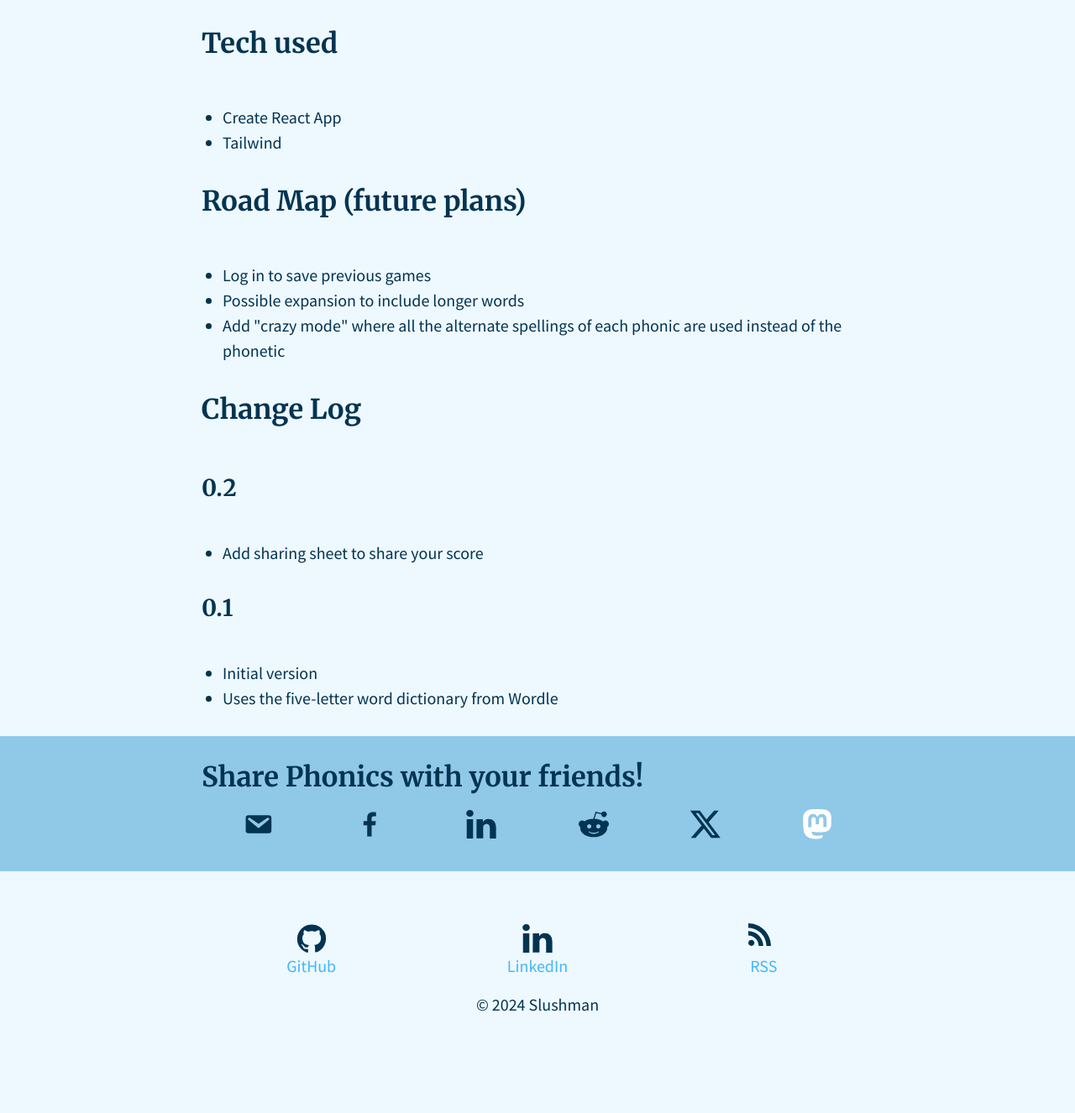
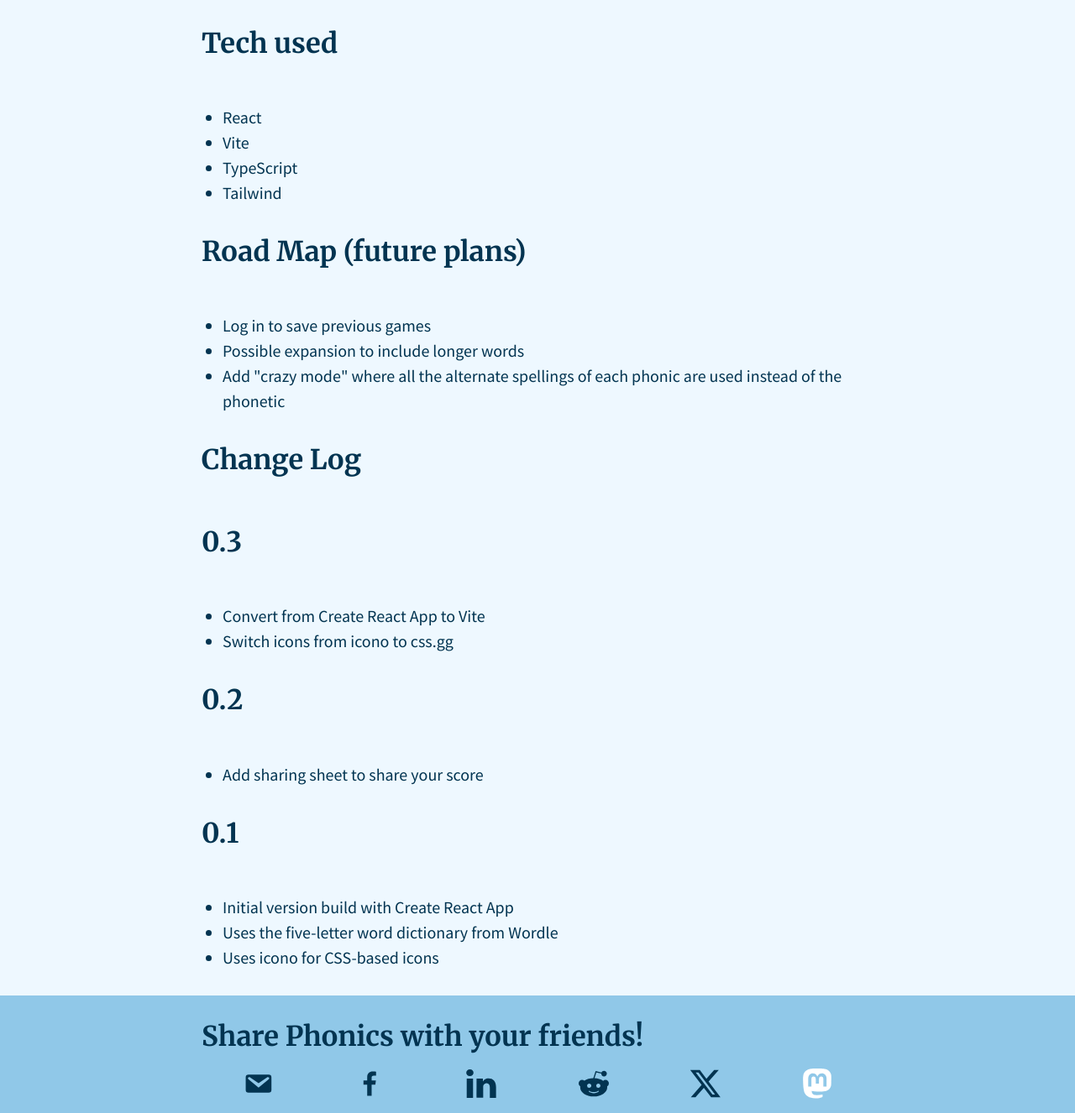
Before and after one commit to slushman/slushman-astro, an Astro site: page /project/phonics in a window 1280 px wide. Shown: the part 707-2033 px from the top of the page at 84% size. Before the commit the page ends 1935 px from the top, so only its background shows below. Built offline with nearby package versions, Linux system fonts and the light colour scheme; Astro itself is replaced by a stand-in of ours.

Commit message:
Update projects

```diff
--- a/src/content/project/phonics.mdx
+++ b/src/content/project/phonics.mdx
@@ -10,22 +10,26 @@ name: "Phonics"
 Phonics gives you the phonetic spelling of a five-letter word. You have three guesses to figure out the word.
 
 ## Tech used
-* Create React App
+* React
+* Vite
+* TypeScript
 * Tailwind
 
 ## Road Map (future plans)
-
 * Log in to save previous games
 * Possible expansion to include longer words
 * Add "crazy mode" where all the alternate spellings of each phonic are used instead of the phonetic
 
 ## Change Log
 
-### 0.2
+## 0.3
+* Convert from Create React App to Vite
+* Switch icons from icono to css.gg
 
+## 0.2
 * Add sharing sheet to share your score
 
-### 0.1
-
-* Initial version
+## 0.1
+* Initial version build with Create React App
 * Uses the five-letter word dictionary from Wordle
+* Uses icono for CSS-based icons
--- a/src/content/project/plates.mdx
+++ b/src/content/project/plates.mdx
@@ -13,6 +13,7 @@ The scores vary based on which state is selected. The larger the state, the fewe
 
 ## Tech used
 * React
+* TypeScript
 * Vite
 * Tailwind
 
--- a/src/content/project/wordle-solver.mdx
+++ b/src/content/project/wordle-solver.mdx
@@ -11,6 +11,7 @@ The Wordle Solver helps you figure out what words could be played in Wordle. Ent
 
 ## Tech used
 * React
+* TypeScript
 * Vite
 * Tailwind
 
```
Also changed, not shown: src/content/blog/existing-react-app-to-vite.mdx (+4 -0 lines).
